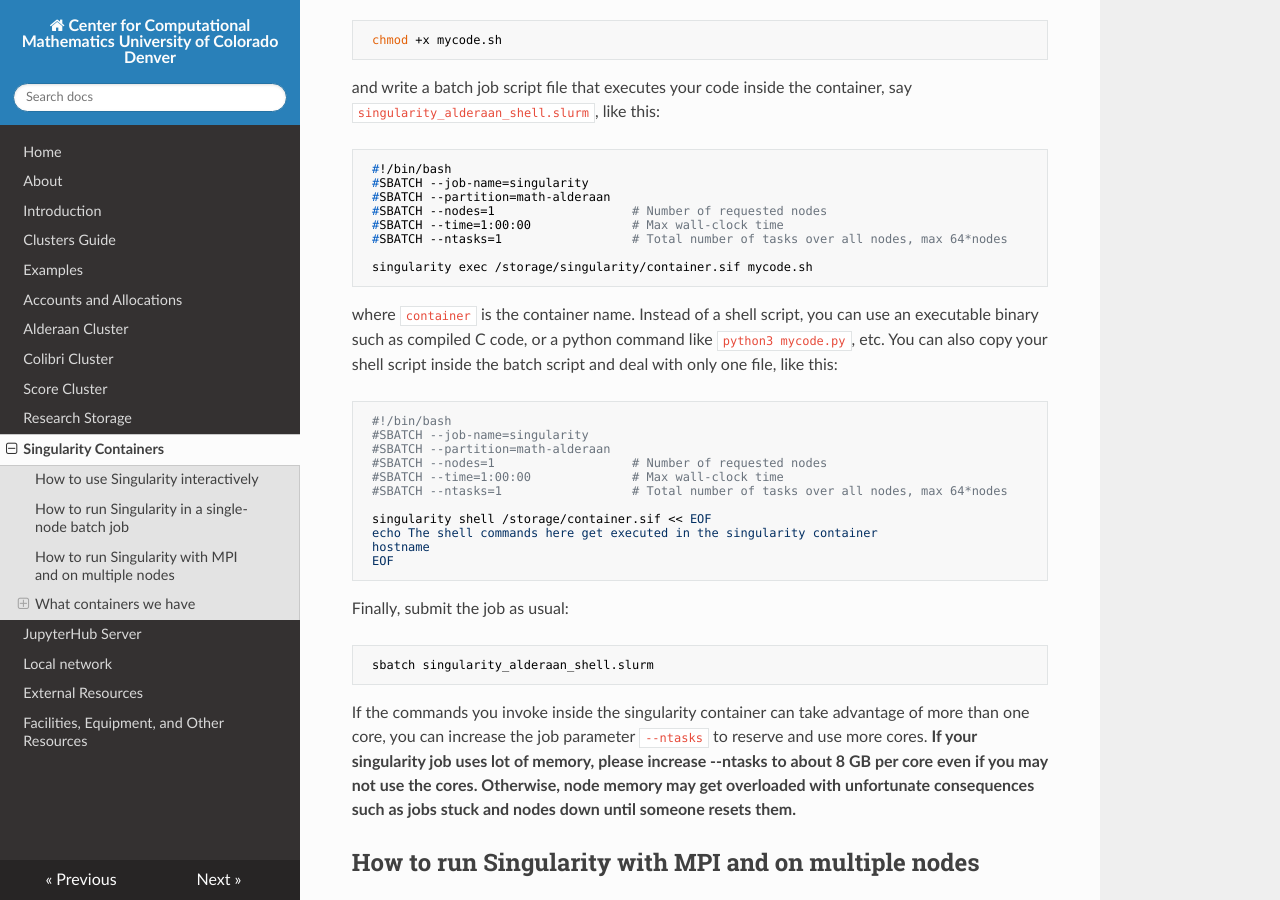
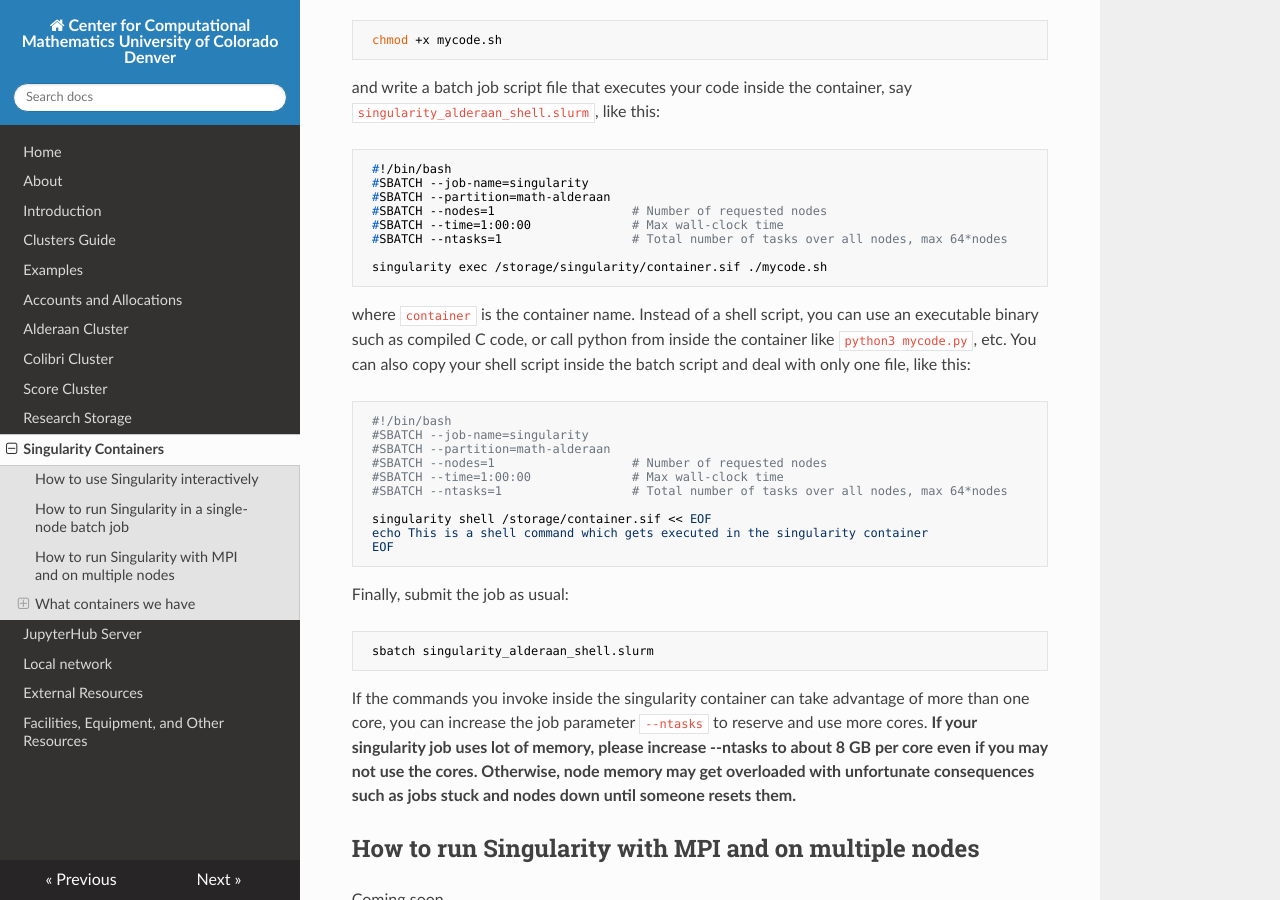
Before and after one commit to ccmucdenver/ccm-docs, an MkDocs documentation site: the page built from docs/singularity.md, in a window 1280 px wide and 900 px high, scrolled down 1013 px. Built offline with MkDocs 1.6.1, drawn with Linux system fonts in a browser that asks for light colours; nearby versions of some CDN libraries.

Commit message:
Update singularity.md
sbatch singularity fix

```diff
--- a/docs/singularity.md
+++ b/docs/singularity.md
@@ -36,9 +36,9 @@ say `singularity_alderaan_shell.slurm`, like this:
      #SBATCH --time=1:00:00              # Max wall-clock time
      #SBATCH --ntasks=1                  # Total number of tasks over all nodes, max 64*nodes
 
-     singularity exec /storage/singularity/container.sif mycode.sh
+     singularity exec /storage/singularity/container.sif ./mycode.sh
 
-where `container` is the container name. Instead of a shell script, you can use an executable binary such as compiled C code, or a python command like `python3 mycode.py`, etc. You can also copy your shell script inside the batch script and deal with only one file, like this:
+where `container` is the container name. Instead of a shell script, you can use an executable binary such as compiled C code, or call python from inside the container like `python3 mycode.py`, etc. You can also copy your shell script inside the batch script and deal with only one file, like this:
 
      #!/bin/bash
      #SBATCH --job-name=singularity
@@ -48,8 +48,7 @@ where `container` is the container name. Instead of a shell script, you can use
      #SBATCH --ntasks=1                  # Total number of tasks over all nodes, max 64*nodes
 
      singularity shell /storage/container.sif << EOF
-     echo The shell commands here get executed in the singularity container
-     hostname
+     echo This is a shell command which gets executed in the singularity container
      EOF
 
 Finally, submit the job as usual:
```
